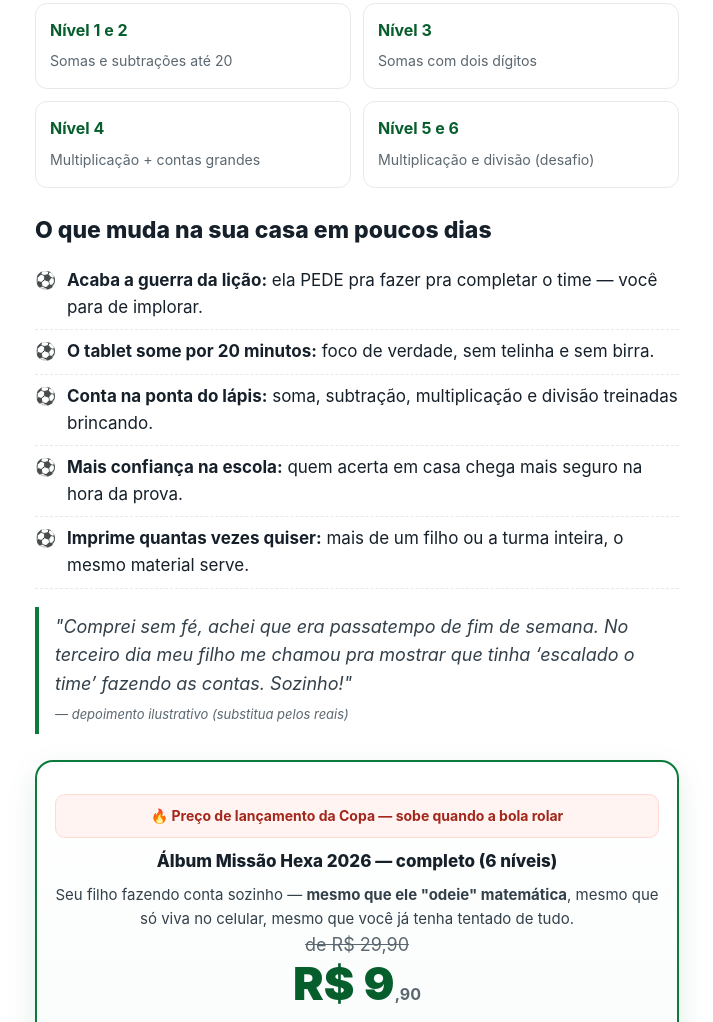
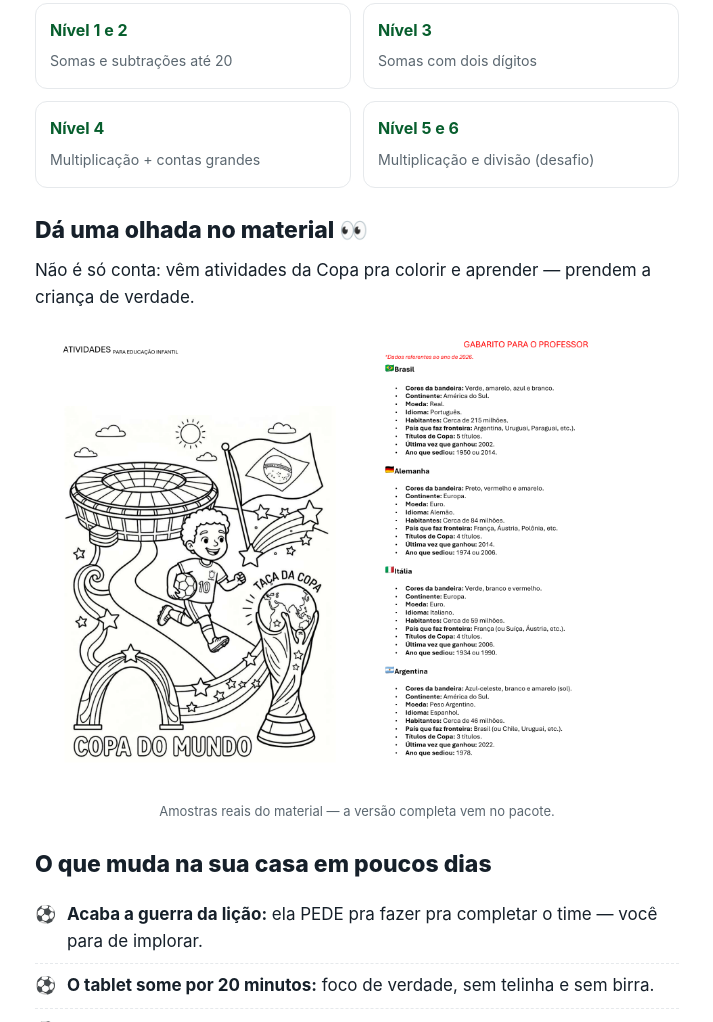
Before and after one commit to 123playamazon-boop/missao-hexa-2026, a plain HTML site: page index.html in a window 1280 px wide. Shown: the part 2895-3917 px from the top of the page, without its empty margins (283-996 px from the left). Drawn offline with Linux system fonts and the light colour scheme.

Commit message:
Add files via upload

```diff
--- a/index.html
+++ b/index.html
@@ -139,6 +139,14 @@ y=l.getElementsByTagName(r)[0];y.parentNode.insertBefore(t,y)})(window,document,
     <div class="card"><h3>Nível 5 e 6</h3><small>Multiplicação e divisão (desafio)</small></div>
   </div>
 
+  <h2>Dá uma olhada no material 👀</h2>
+  <p>Não é só conta: vêm atividades da Copa pra colorir e aprender — prendem a criança de verdade.</p>
+  <div class="grid2">
+    <img src="amostra-copa.png" alt="Atividade de colorir Copa do Mundo" />
+    <img src="amostra-americasul.png" alt="Atividade América do Sul: bandeiras e mapa" />
+  </div>
+  <p class="tiny" style="text-align:center">Amostras reais do material — a versão completa vem no pacote.</p>
+
   <h2>O que muda na sua casa em poucos dias</h2>
   <ul class="checks">
     <li><b>Acaba a guerra da lição:</b> ela PEDE pra fazer pra completar o time — você para de implorar.</li>
```
Also changed, not shown: amostra-americasul.png (added), amostra-copa.png (added).
